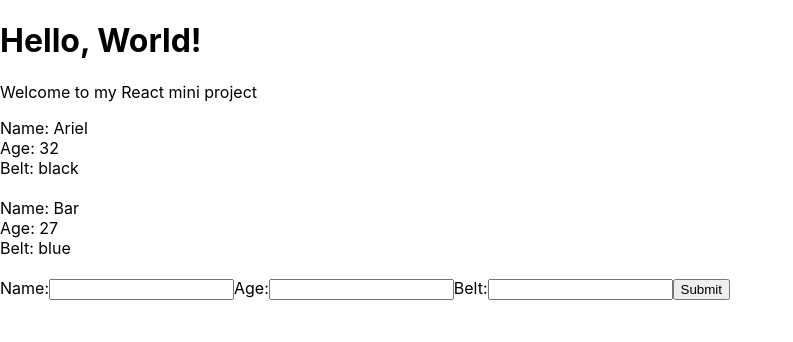
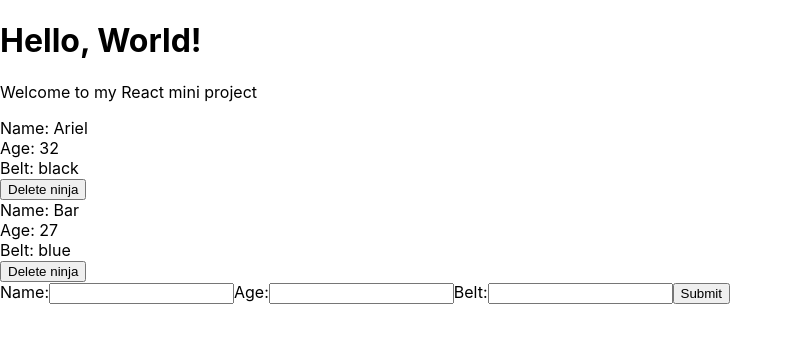
Before and after one commit to ArielGad/react-get-familiar, a React (Create React App) app: page / in a window 1280 px wide. Shown: the top 342 px of the page, without its empty margins (0-793 px from the left). Built offline with nearby package versions, Linux system fonts and the light colour scheme.

Commit message:
delete data

```diff
--- a/src/App.js
+++ b/src/App.js
@@ -21,12 +21,31 @@
         })
     }
 
+    deleteNinja = (id) => {
+
+        // const newNinjaArray = []
+        // this.state.ninjas.forEach(ninjaObj => {
+        //     if (ninjaObj.id !== id){
+        //         newNinjaArray.push(ninjaObj);
+        //     }
+        // })
+        // this.setState({ninjas:newNinjaArray});
+
+
+        // filter is non destructive command
+        // it will return a new array
+        let newNinjaArray = this.state.ninjas.filter(ninjaObj => {
+            return ninjaObj.id !== id
+        })
+        this.setState({ninjas:newNinjaArray});
+    }
+
     render(){
         return (
             <div>
                 <h1>Hello, World!</h1>
                 <p>Welcome to my React mini project</p>
-                <Ninjas ninjas={this.state.ninjas}/>
+                <Ninjas deleteNinja={this.deleteNinja} ninjas={this.state.ninjas}/>
                 <AddNinja addNinja={this.addNinja}/>
             </div>
         )
--- a/src/Ninjas.js
+++ b/src/Ninjas.js
@@ -1,37 +1,26 @@
 import React from 'react';
 
 const Ninjas = (props) => {
-    // Below is if statement conditioanl
+    // ninjas is a list of objects
+    const { ninjas } = props;
+    const { deleteNinja } =props;
 
-    // // ninjas is a list of objects
-    // const { ninjas } = props;
-    // const ninjaList = ninjas.map(ninja => {
-    //     if (ninja.age > 20){
-    //         return(
-    //             <div className="ninja" key={ninja.id}>
-    //                 <div>Name: {ninja.name}</div>
-    //                 <div>Age: {ninja.age}</div>
-    //                 <div>Belt: {ninja.belt}</div>
-    //                 <br/>
-    //             </div>
-    //         )
-    //     }
-    // return null
-    //
-    // })
+    const ninjaList = ninjas.map(ninja => {
+        if (ninja.age > 20){
+            return(
+                <div className="ninja" key={ninja.id}>
+                    <div>Name: {ninja.name}</div>
+                    <div>Age: {ninja.age}</div>
+                    <div>Belt: {ninja.belt}</div>
+                    <button onClick={() => {deleteNinja(ninja.id)}}>Delete ninja</button>
+                    <br/>
+                </div>
+            )
+        }
+    return null
 
+    })
 
-    // ternary operators
-    const { ninjas } = props;
-    const ninjaList = ninjas.map(ninja => {
-        return ninja.age > 20 ? (
-            <div className="ninja" key={ninja.id}>
-            <div>Name: {ninja.name}</div>
-            <div>Age: {ninja.age}</div>
-            <div>Belt: {ninja.belt}</div>
-            <br/>
-        </div>) : null
-    })
 
     return(
         <div className="ninja-list">
```
